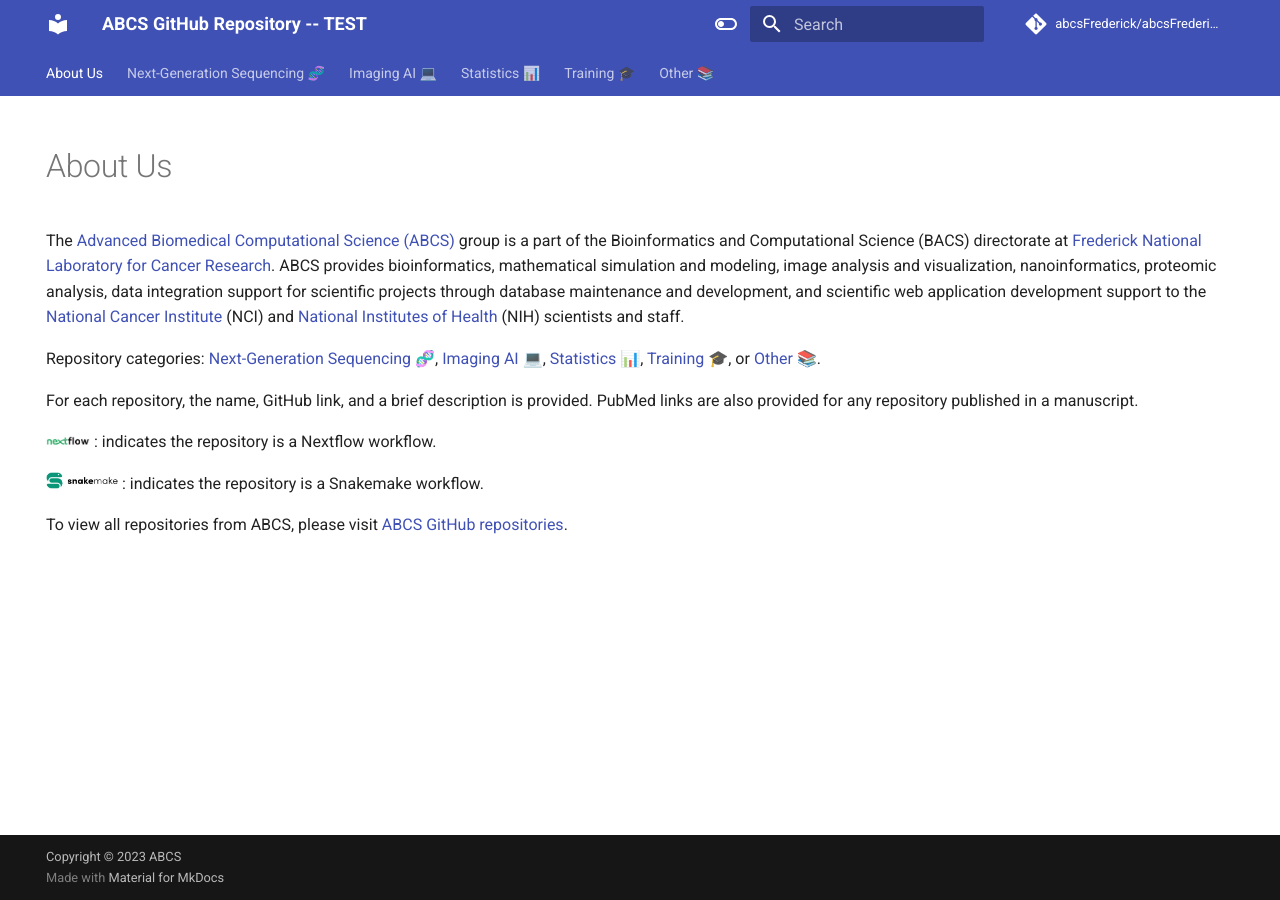
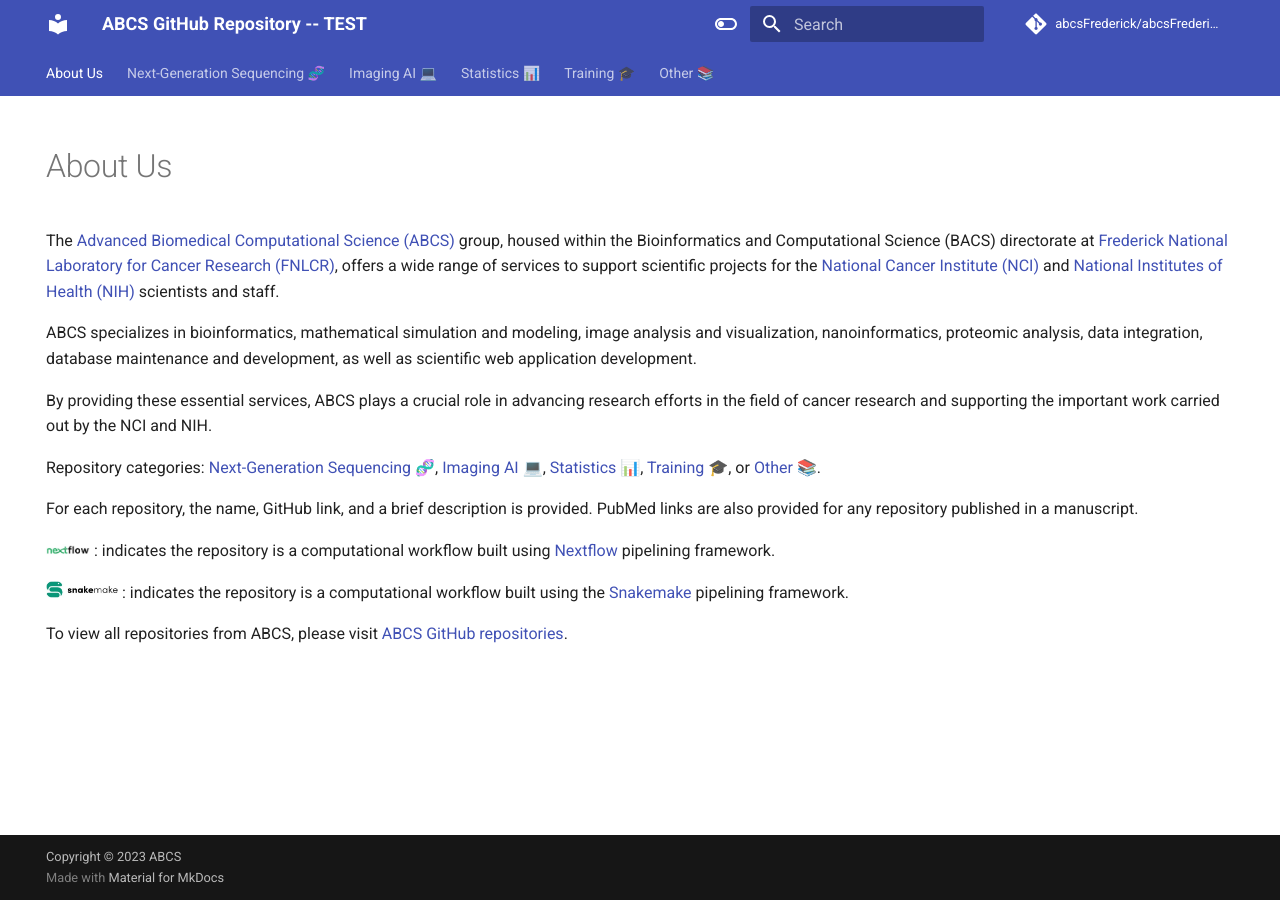
Before and after one commit to abcsFrederick/abcsFrederick.github.io, an MkDocs documentation site: the page built from docs/index.md, in a window 1280 px wide. Built offline with MkDocs 1.6.1 and Material for MkDocs 9.7.7, drawn with Linux system fonts in a browser that asks for light colours; comment, search, counter and statistics services are not loaded.

Commit message:
docs: updates to docs

```diff
--- a/docs/index.md
+++ b/docs/index.md
@@ -4,14 +4,18 @@ hide:
   - toc
 ---
 
-The [Advanced Biomedical Computational Science (ABCS)](https://frederick.cancer.gov/research/bioinformatics-and-computational-science/advanced-biomedical-computational-science) group is a part of the Bioinformatics and Computational Science (BACS) directorate at [Frederick National Laboratory for Cancer Research](https://frederick.cancer.gov/). ABCS provides bioinformatics, mathematical simulation and modeling, image analysis and visualization, nanoinformatics, proteomic analysis, data integration support for scientific projects through database maintenance and development, and scientific web application development support to the [National Cancer Institute](https://www.cancer.gov) (NCI) and [National Institutes of Health](https://www.nih.gov) (NIH) scientists and staff.
+The [Advanced Biomedical Computational Science (ABCS)](https://frederick.cancer.gov/research/bioinformatics-and-computational-science/advanced-biomedical-computational-science) group, housed within the Bioinformatics and Computational Science (BACS) directorate at [Frederick National Laboratory for Cancer Research (FNLCR)](https://frederick.cancer.gov/), offers a wide range of services to support scientific projects for the [National Cancer Institute (NCI)](https://www.cancer.gov/) and [National Institutes of Health (NIH)](https://www.nih.gov/) scientists and staff.
+
+ABCS specializes in bioinformatics, mathematical simulation and modeling, image analysis and visualization, nanoinformatics, proteomic analysis, data integration, database maintenance and development, as well as scientific web application development.
+
+By providing these essential services, ABCS plays a crucial role in advancing research efforts in the field of cancer research and supporting the important work carried out by the NCI and NIH.
 
 Repository categories: [Next-Generation Sequencing](ngs.md) 🧬, [Imaging AI](imaging-ai.md) 💻, [Statistics](statistics.md) 📊, [Training](training.md) 🎓, or [Other](other.md) 📚.
 
 For each repository, the name, GitHub link, and a brief description is provided. PubMed links are also provided for any repository published in a manuscript.
 
-![nextflow](images/nextflow-small.svg) : indicates the repository is a Nextflow workflow.
+![nextflow](images/nextflow-small.svg) : indicates the repository is a computational workflow built using [Nextflow](https://www.nextflow.io/) pipelining framework.
 
-![snakemake](images/snakemake-small.svg) : indicates the repository is a Snakemake workflow.
+![snakemake](images/snakemake-small.svg) : indicates the repository is a computational workflow built using the [Snakemake](https://snakemake.readthedocs.io/en/stable/) pipelining framework.
 
 To view all repositories from ABCS, please visit [ABCS GitHub repositories](https://github.com/abcsFrederick).
```
Also changed, not shown: docs/other.md (+0 -2 lines).
